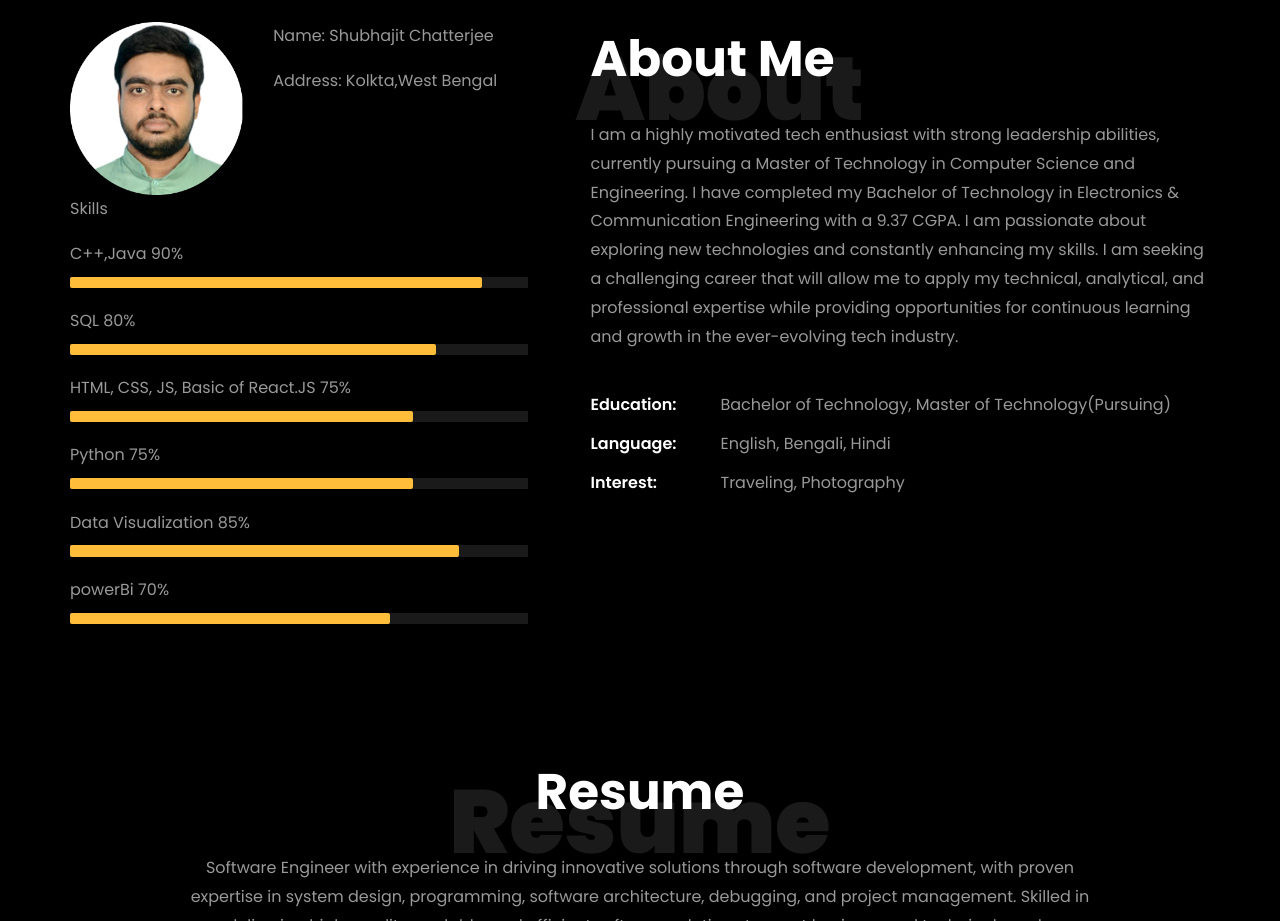
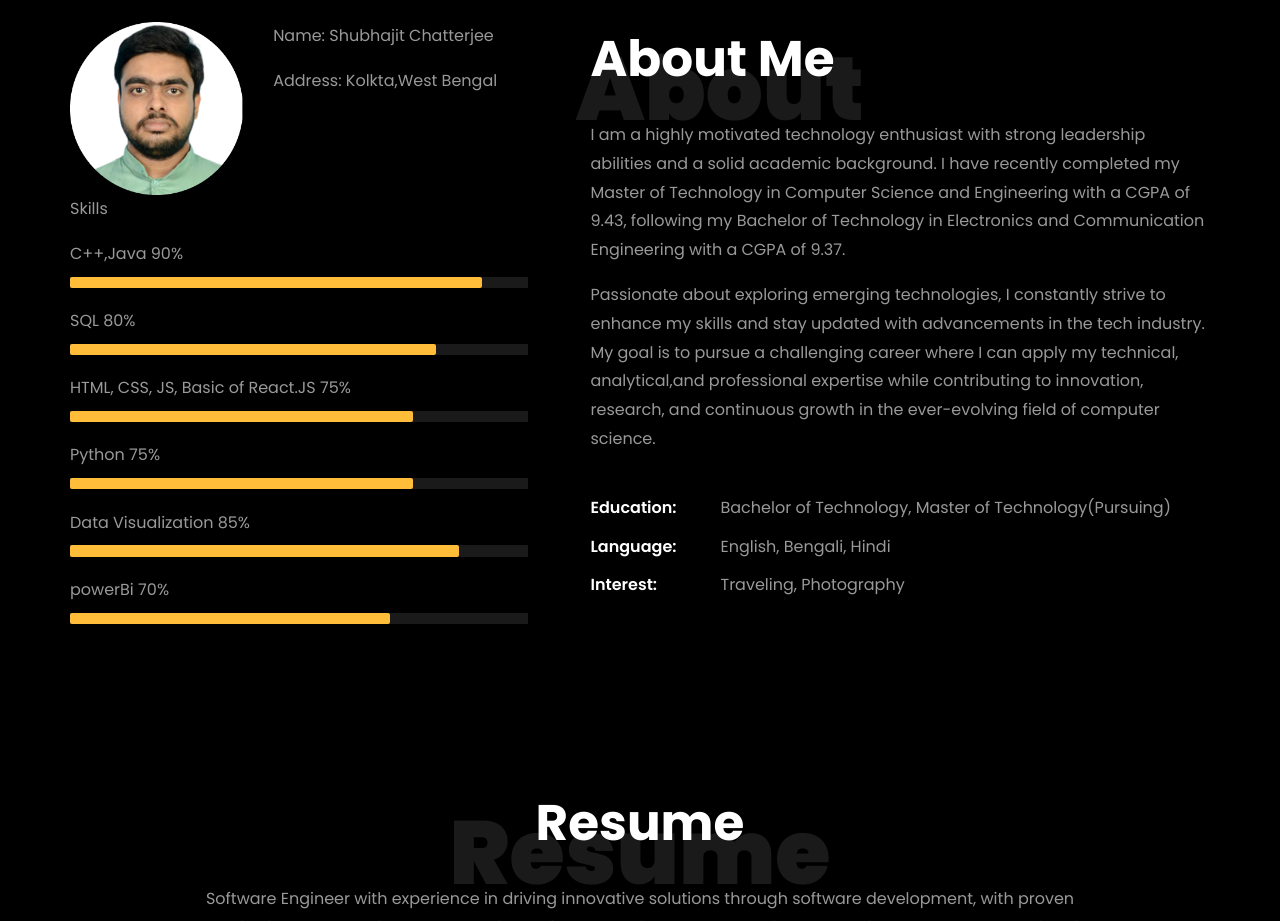
Before and after one commit to arghya1409/profile, a plain HTML site: page index.html in a window 1280 px wide. Shown: the part 840-1761 px from the top of the page. Drawn offline with Linux system fonts and the light colour scheme; files whose address does not match are found by name.

Commit message:
Update index.html

```diff
--- a/index.html
+++ b/index.html
@@ -278,10 +278,12 @@
 								<h1 class="big">About</h1>
 								<h2 class="mb-4">About Me</h2>
 
-								<p>I am a highly motivated tech enthusiast with strong leadership abilities, currently pursuing a Master of Technology in Computer Science and Engineering.
-								I have completed my Bachelor of Technology in Electronics & Communication Engineering with a 9.37 CGPA.
-								I am passionate about exploring new technologies and constantly enhancing my skills.
-								I am seeking a challenging career that will allow me to apply my technical, analytical, and professional expertise while providing opportunities for continuous learning and growth in the ever-evolving tech industry.</p>
+								<p>I am a highly motivated technology enthusiast with strong leadership abilities and a solid academic background.
+									I have recently completed my Master of Technology in Computer Science and Engineering with a CGPA of 9.43,
+									following my Bachelor of Technology in Electronics and Communication Engineering with a CGPA of 9.37.</p>
+                                <p>Passionate about exploring emerging technologies, I constantly strive to enhance my skills and stay updated with advancements in
+									the tech industry. My goal is to pursue a challenging career where I can apply my technical, analytical,and professional expertise
+									while contributing to innovation, research, and continuous growth in the ever-evolving field of computer science.</p>
 								<ul class="about-info mt-4 px-md-0 px-2">
 									<!--<li class="d-flex"><span>Profile:</span> <span>Data Science &amp; Analytics</span></li>
 									<li class="d-flex"><span>Domain:</span> <span>Retail, Ecommerce, BFSI &amp; Digital Marketing</span></li>-->
```
